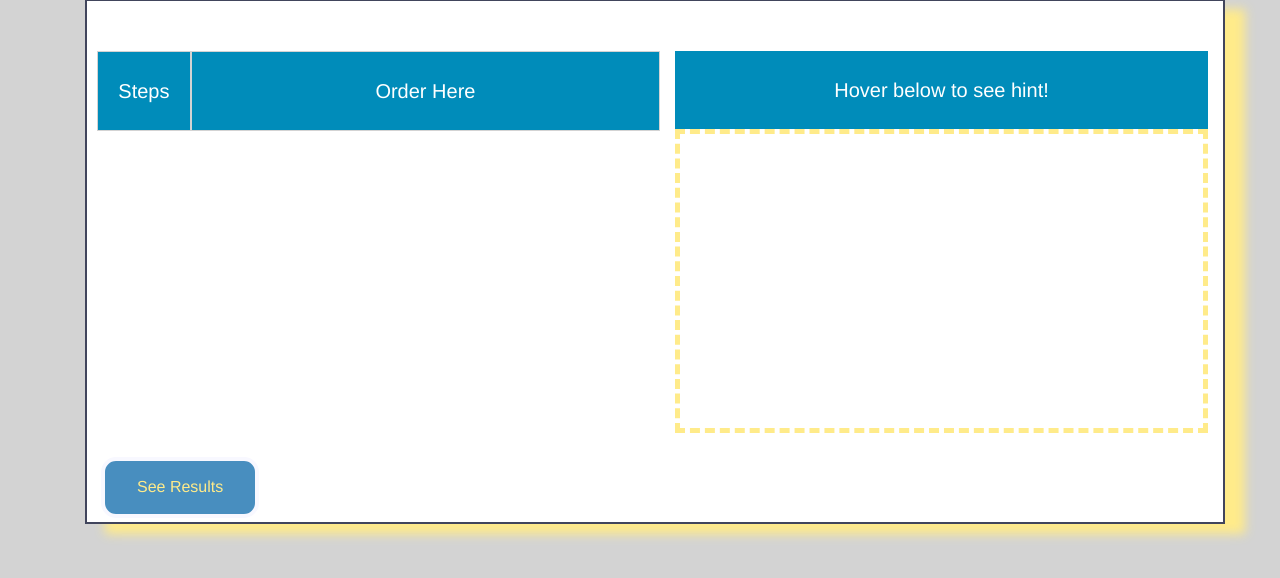
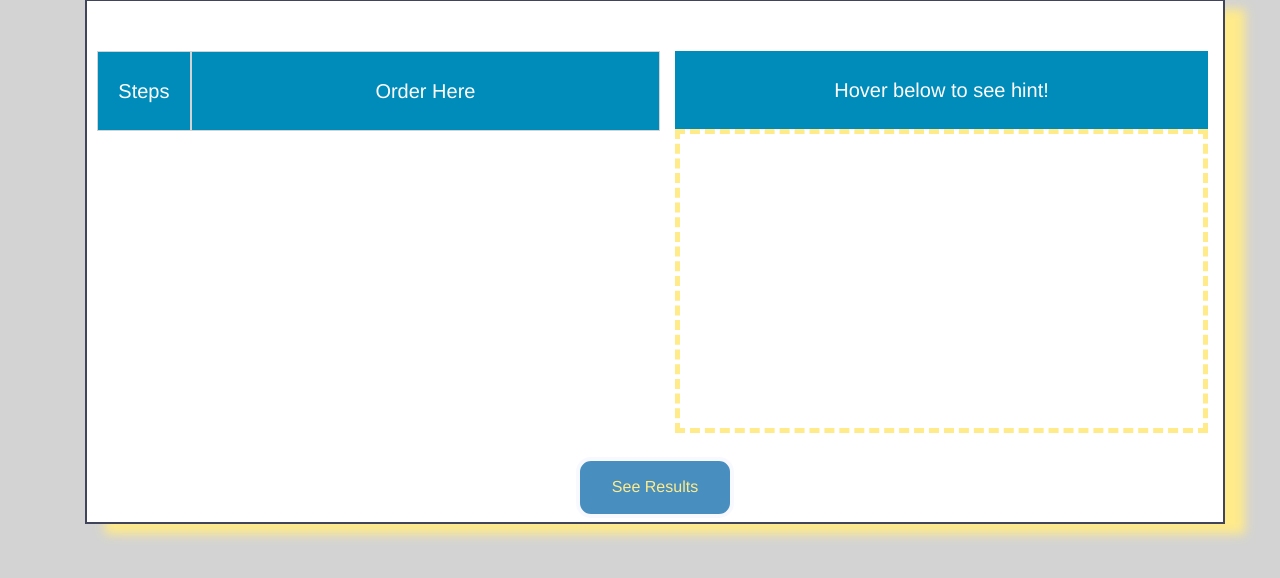
Before and after one commit to tiffanymcbrayer/teaching_parking, a Flask app: template templates/quiz2.html in a window 1280 px wide. Shown: the part 83-661 px from the top of the page. Run offline with Flask 2, Linux system fonts and the light colour scheme; the template is opened without the code that fills it, so the values that code supplies are empty; some libraries are stand-ins or nearby versions.

Commit message:
realigned drag drop quiz buttons

```diff
--- a/static/main.css
+++ b/static/main.css
@@ -487,6 +487,9 @@
   opacity: 1;
 }
 
+/* .buttons {} */
+
+
 /* end of drag-drop quiz */
 
 .tipButtons {
--- a/templates/quiz2.html
+++ b/templates/quiz2.html
@@ -62,13 +62,17 @@
 
     <br>
 
-    <div class="row buttons leftMar">
-        <!-- <div class="col-7"> </div> -->
-        <!-- <div class="col-5 buttons"> -->
+    <div class="row centeralign">
+        <!-- <div class="col-6"> </div> -->
+        <!-- <div class="col-3"> -->
         <button class='quizButtons' id='showresult'>See Results</button>
         <!-- </div> -->
+    </div>
+    <div class="row centeralign buttons">
+        <!-- <div class="col-6"> </div> -->
+        <!-- <div class="col-3 buttons"> -->
 
+        <!-- </div> -->
     </div>
 
-</div>
-{% endblock %}
+    {% endblock %}
```
